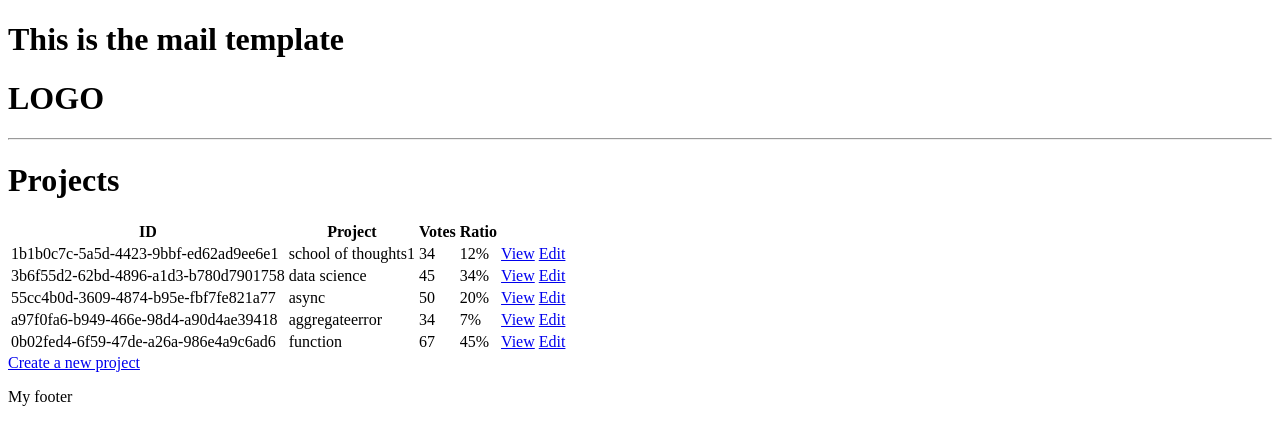
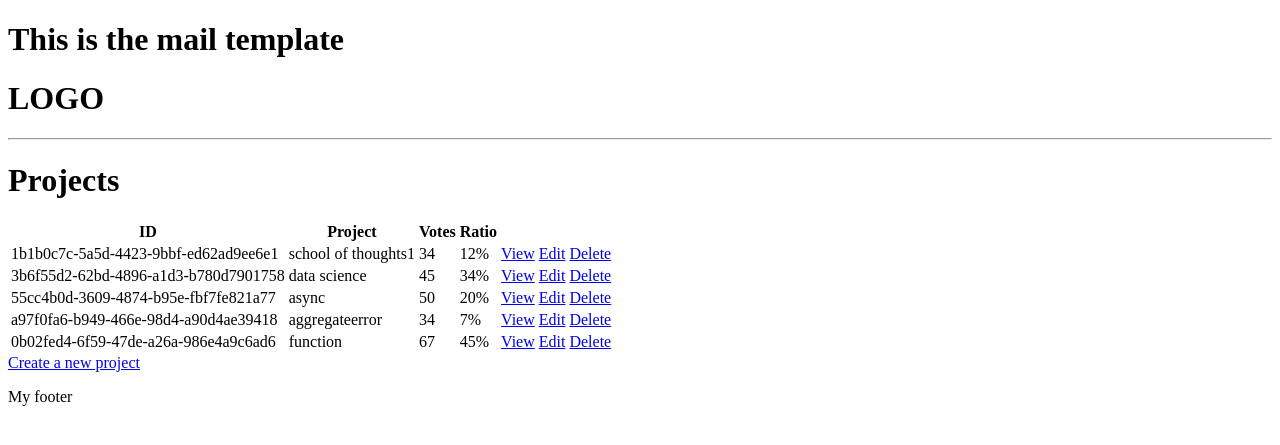
Before and after one commit to Sarnia913/django_project, a Django app: page / in a window 1280 px wide. Shown: the top 445 px of the page. Run offline with Django 4.2, Linux system fonts and the light colour scheme; data comes from the database, SQL or seed files in the repository; both versions use the stored data as it was after the commit.

Commit message:
deleting projectform

```diff
--- a/projects/templates/projects/projects.html
+++ b/projects/templates/projects/projects.html
@@ -18,6 +18,7 @@
         <th>Ratio</th>
         <th></th>
         <th></th>
+        <th></th>
     </tr>
     {% for project in projects%}
         <tr>
@@ -27,6 +28,7 @@
             <td>{{ project.vote_ratio }}%</td>
             <td><a href="{% url 'project' project.id %}">View</a> </td>
             <td><a href="{% url 'update_project' project.id %}">Edit</a> </td>
+            <td><a href="{% url 'delete_project' project.id %}">Delete</a> </td>
         </tr>
     {% endfor %}
 </table>
--- a/projects/urls.py
+++ b/projects/urls.py
@@ -1,10 +1,11 @@
 from django.urls import path
-from .views import project,projects,create_project,update_project
+from .views import project,projects,create_project,update_project,delete_project
 
 urlpatterns=[
 
     path('',projects,name='projects'),
     path('what/<str:pk>/',project,name='project'),
     path('create_project/', create_project, name='create_project'),
-    path('update_project/<str:pk>/',update_project,name='update_project')
+    path('update_project/<str:pk>/',update_project,name='update_project'),
+    path('delete_project/<str:pk>/',delete_project,name='delete_project')
       ]
--- a/projects/views.py
+++ b/projects/views.py
@@ -33,3 +33,10 @@ def update_project(request,pk):
     form = ProjectForm(instance=project)
     context = {'form': form}
     return render(request, './projects/project_form.html', context)
+def delete_project(request,pk):
+    if request.method=='POST':
+        project=Project.objects.filter(id=pk).delete()
+        return redirect('projects')
+    project=Project.objects.get(id=pk)
+    context = {'object': project}
+    return render(request, './projects/delete_template.html', context)
```
Also changed, not shown: projects/templates/projects/delete_template.html (added, +19 -0 lines), db.sqlite3.
